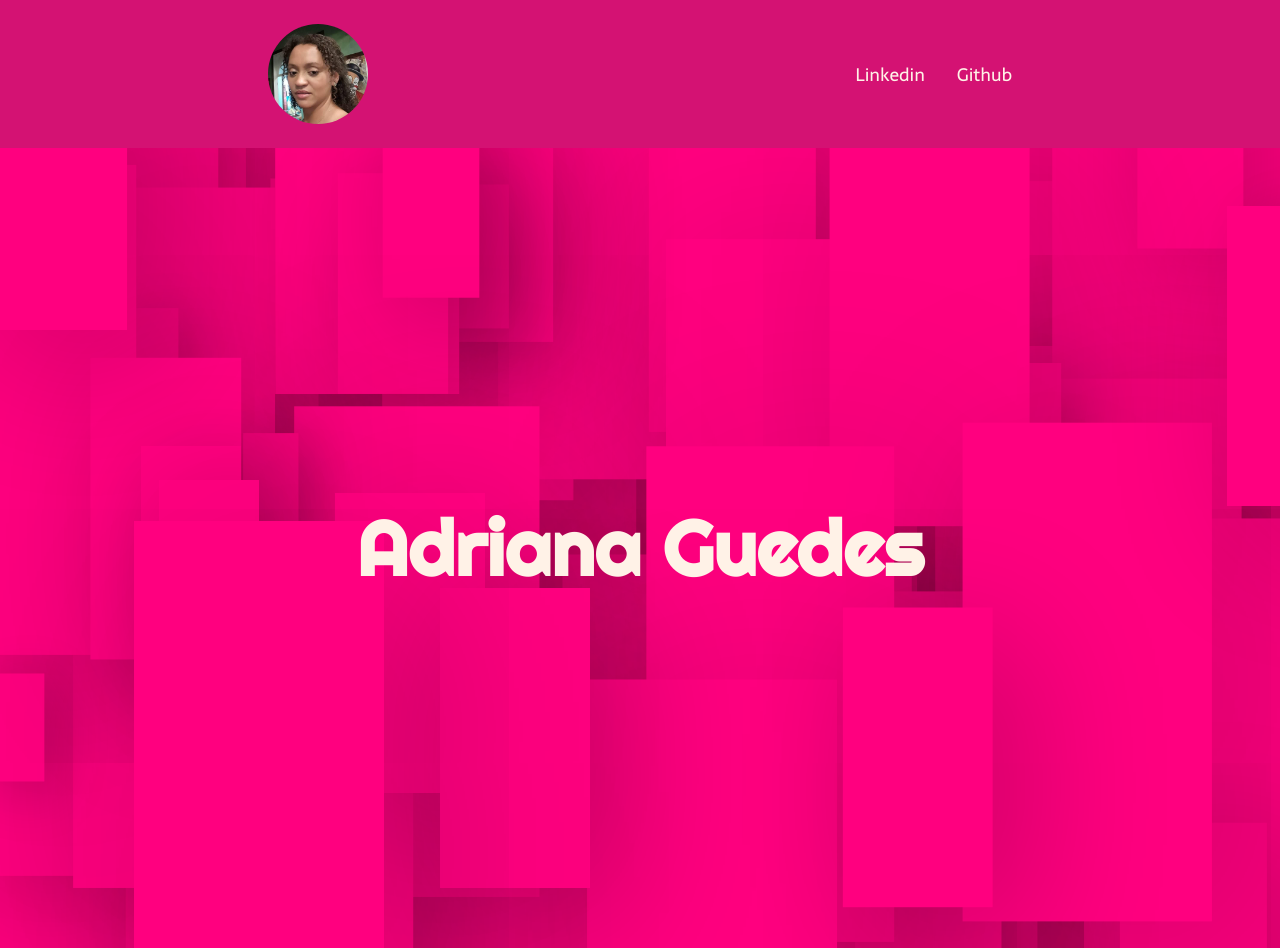
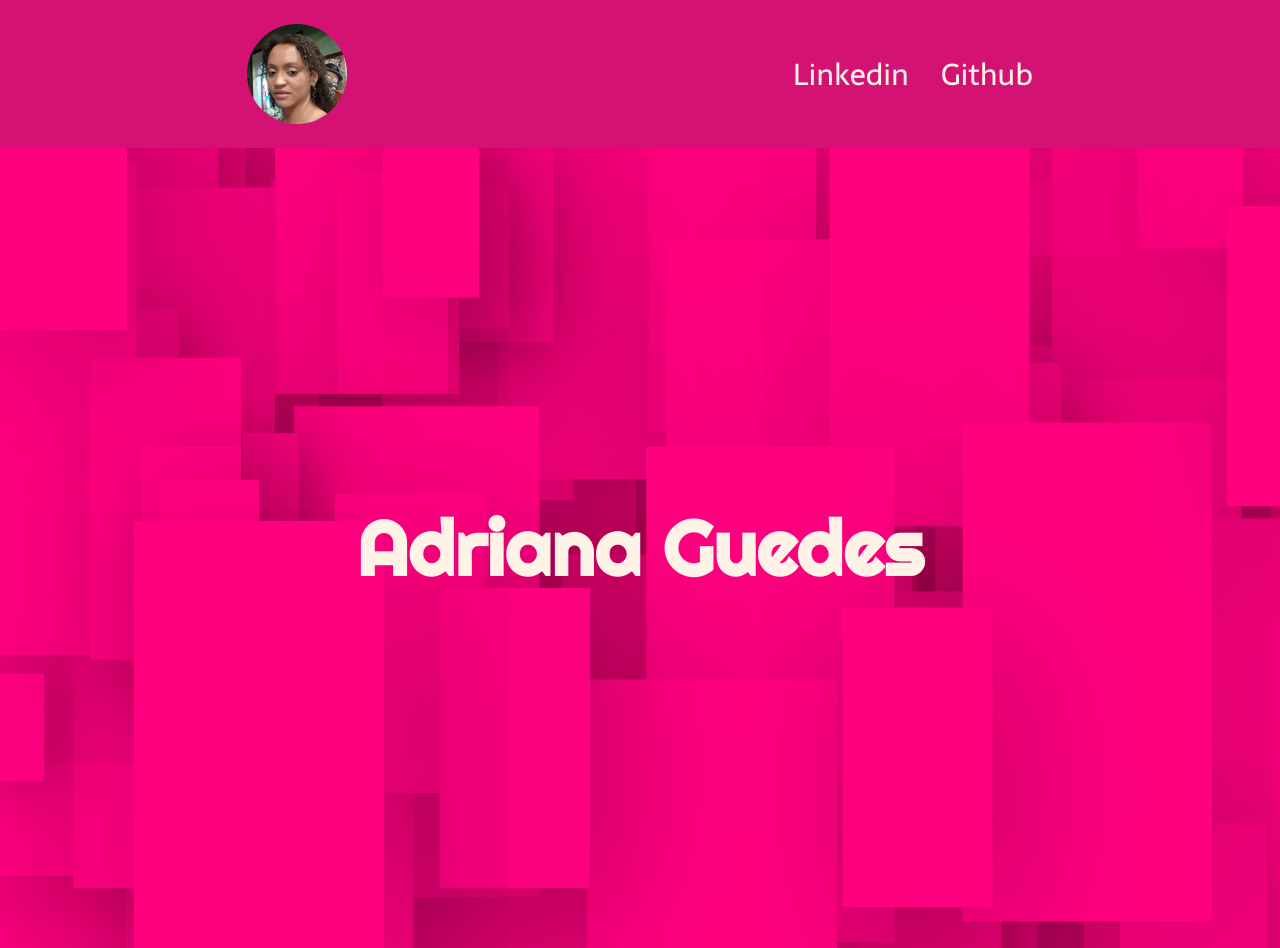
Before and after one commit to Adriana-Guedes/Anime.js, a plain HTML site: page index.html in a window 1280 px wide. Drawn offline with Linux system fonts and the light colour scheme.

Commit message:
inserindo hover nav bar

```diff
--- a/CSS/style.css
+++ b/CSS/style.css
@@ -14,7 +14,8 @@ font-family: 'Sarala', sans-serif;*/
 body{
 
     font-size: 100%;
-    background: #FF007F/* deixa o fundo gradiente*/
+    background: #FF007F;/* deixa o fundo gradiente*/
+
 
 }
 
@@ -24,7 +25,7 @@ body{
     align-items: center;/*centraliza os itens, nesta caso alinha os itens da nav assim também como o logo*/
     justify-content: space-around;/*gera uma borda nas laterais da classe assim também como um espaçamento entre o logo e a nav*/
     padding: 24px;
-    background:#d41273 ;
+    background:#d41273;
 }
 
 /*logo */
@@ -38,15 +39,36 @@ border-radius: 55%;
     display: flex;
     gap: 32px;
 
+
 }
 .cabecalho-menu-item{
 
     font-family: 'Sarala', sans-serif;
     color: rgba(255, 242, 231, 1);
     font-weight: 400;
-    font-size: 18px;
+    font-size: 30px;
+    position: relative;
 
 
+
+}
+
+/*traço embaixo do itens do nav bar */
+.cabecalho-menu-item::after{
+  content: " ";
+  width: 0%; /*para esconder o elemento */
+  height: 4px;
+  background-color:#db8db5;
+  position: absolute;
+  bottom: 0;
+  left: 0;
+
+
+}
+
+/*animação do nav bar */
+.cabecalho-menu-item:hover::after{
+  width: 100%;
 }
 
 
@@ -74,8 +96,6 @@ border-radius: 55%;
     justify-content: center;
     align-items: center;
     min-height: 100vh;
-
-
 
 
   }
@@ -106,3 +126,16 @@ border-radius: 55%;
 
 
   }
+
+
+
+
+
+  @media screen and (max-width:700px){
+    h2{
+     font-size: 10vw;
+     margin-top: -100px;
+
+    }
+
+  }
```
Also changed, not shown: 1 other file.
